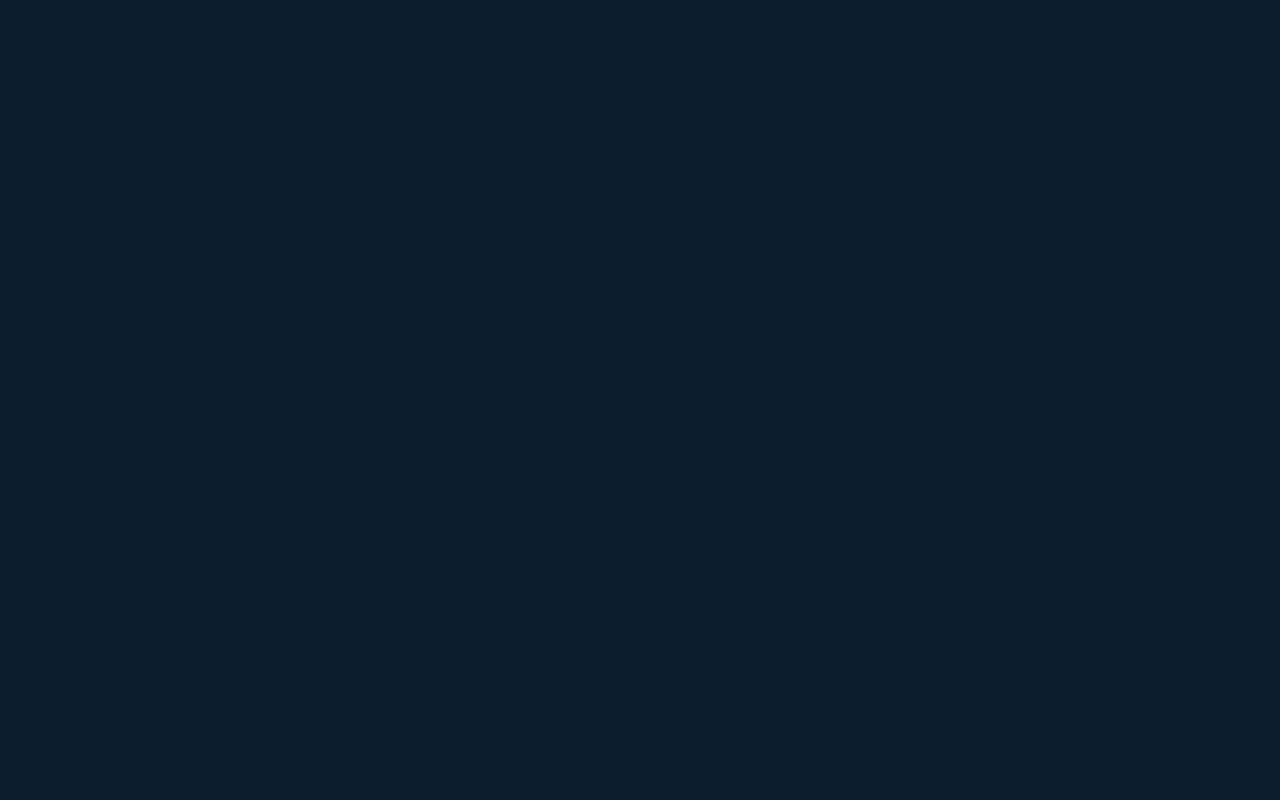
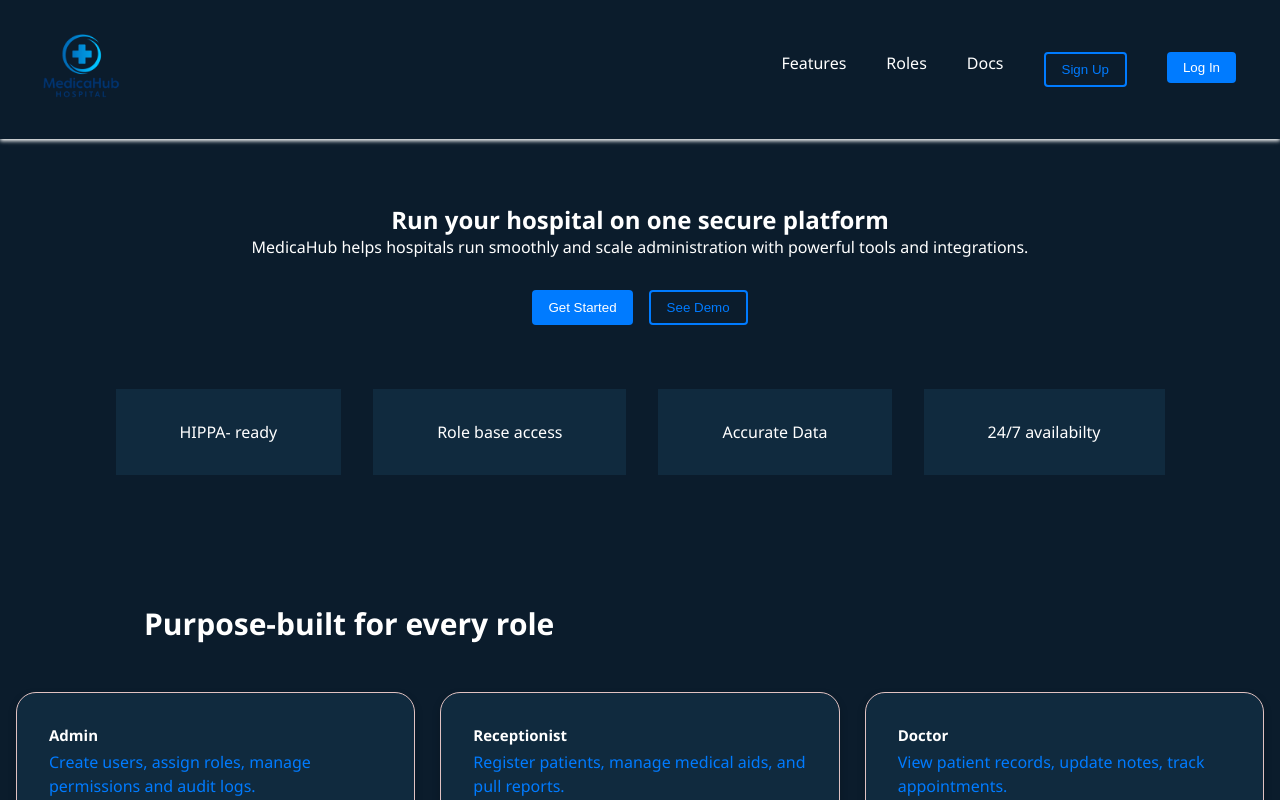
Before and after one commit to OkuhleM/HospitalManagementSystem, a React (Create React App) app in the folder Client/: page /login in a window 1280 px wide. Before the commit this address had no page. Shown: the top 800 px of the page. Built offline with nearby package versions, Linux system fonts and the light colour scheme; a web font is replaced by a local one.

Commit message:
add login page

```diff
--- a/Client/src/Components/Display.js
+++ b/Client/src/Components/Display.js
@@ -2,6 +2,7 @@ import React from 'react'
 import IsLoading from './IsLoading'
 import { BrowserRouter as Router, Route, Routes } from 'react-router-dom';
 import LandingPage from '../Pages/LandingPage';
+import LoginPage from '../Pages/LoginPage';
 
 
 function Display() {
@@ -11,6 +12,7 @@ function Display() {
       <Router>
         <Routes>
           <Route path="/" element={<LandingPage />}></Route>
+          <Route path="/login" element={<LandingPage />}></Route>
         </Routes>
       </Router>
         {/* <IsLoading/> */}
--- a/Client/src/Pages/LoginPage.js
+++ b/Client/src/Pages/LoginPage.js
@@ -0,0 +1,9 @@
+import React from 'react'
+
+function LoginPage() {
+  return (
+    <div>LoginPage</div>
+  )
+}
+
+export default LoginPage
```
